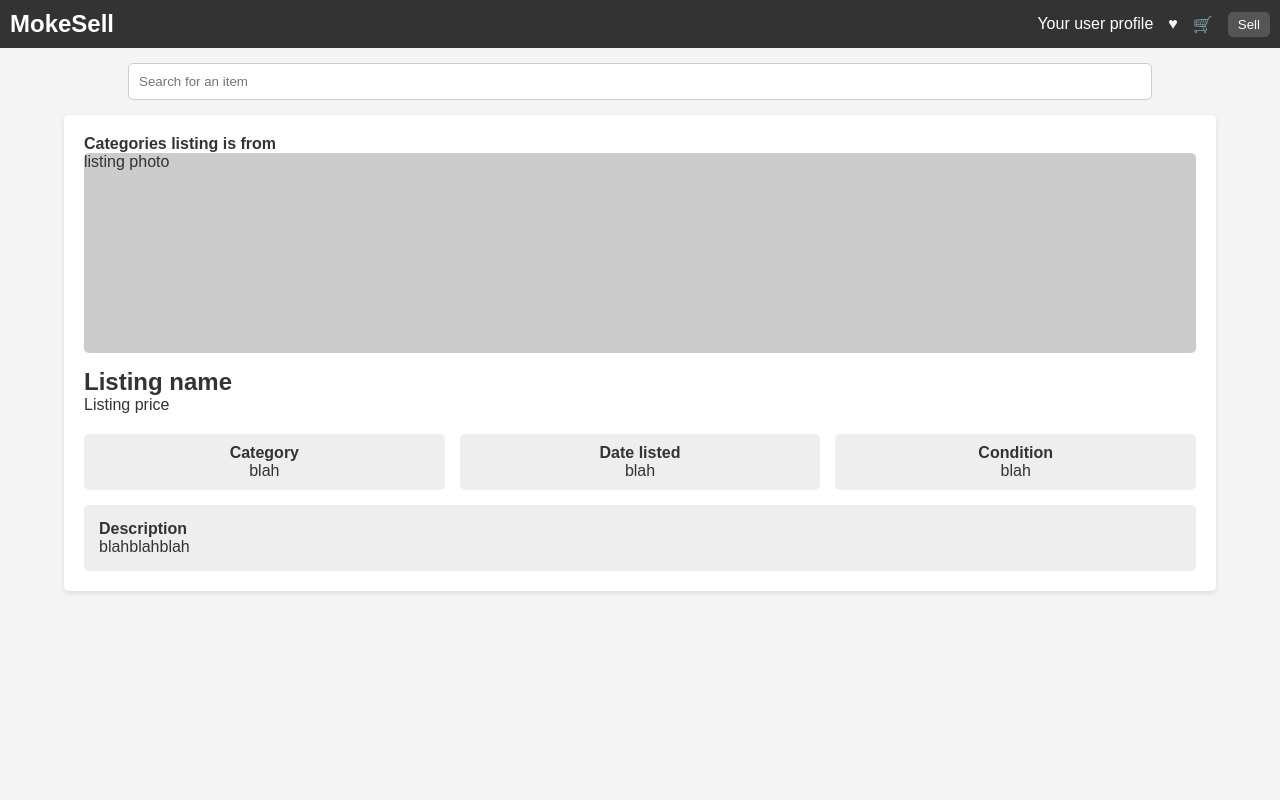
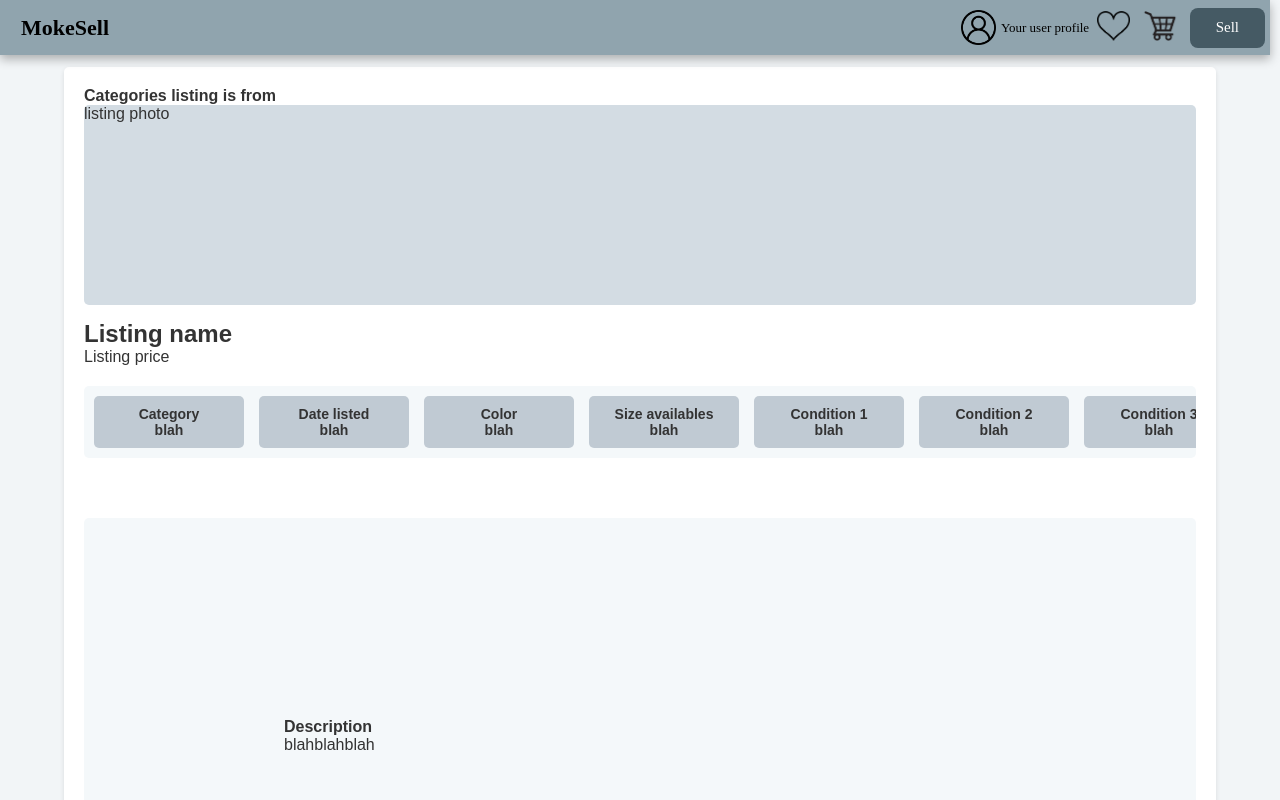
Before and after one commit to Meenakshi333333/FED_ASSG2_CLAIRE_MEENAKSHI, a plain HTML site: page Listing.html in a window 1280 px wide. Shown: the top 800 px of the page. Drawn offline with Linux system fonts and the light colour scheme; a web font is replaced by a local one.

Commit message:
created listing html and css

```diff
--- a/Listing.html
+++ b/Listing.html
@@ -3,24 +3,38 @@
 <head>
     <meta charset="UTF-8">
     <meta name="viewport" content="width=device-width, initial-scale=1.0">
-    <title>Listing Page</title>
+    <title>Mokesell Listing Page</title>
     <link rel="stylesheet" href="listing.css">
+    <link rel="stylesheet" href="home.css" type="text/css">
+    <link rel="preconnect" href="https://fonts.googleapis.com">
+    <link rel="preconnect" href="https://fonts.gstatic.com" crossorigin>
+    <link href="https://fonts.googleapis.com/css2?family=Slabo+13px&display=swap" rel="stylesheet">
 </head>
 <body>
-    <header>
-        <div class="logo">MokeSell</div>
-        <div class="user-menu">
-            <span>Your user profile</span>
-            <span>&hearts;</span>
-            <span>&#128722;</span>
-            <button>Sell</button>
+    <!--Nav Bar-->
+    <div id="NavBar">
+        <button type="button" id="HomeButton">
+            <text id="MSell">MokeSell</text>
+        </button>
+        <div id="rightbttns">
+            <button type="button" id="UserButton">
+                <img src = "user icon.png" id="UserImg">
+                <text id="userprof">Your user profile</text>
+            </button>
+            <button type="button" id="LikesButton">
+                <img src = "heart.png" id="HeartImg">
+            </button>
+            <button type="button" id="CartButton">
+                <img src = "shopping cart.webp" id="CartImg">
+            </button>
+            <button type="button" id="SellButton">
+                <text id="sell">Sell</text>
+            </button>
         </div>
-    </header>
-
+    </div>
     <div class="search-bar">
         <input type="text" placeholder="Search for an item">
     </div>
-
     <div class="container">
         <h4>Categories listing is from</h4>
         <div class="listing-photo">listing photo</div>
@@ -40,7 +54,35 @@
                 <p>blah</p>
             </div>
             <div>
-                <h4>Condition</h4>
+                <h4>Color</h4>
+                <p>blah</p>
+            </div>
+            <div>
+                <h4>Size availables</h4>
+                <p>blah</p>
+            </div>
+            <div>
+                <h4>Condition 1 </h4>
+                <p>blah</p>
+            </div>
+            <div>
+                <h4>Condition 2 </h4>
+                <p>blah</p>
+            </div>
+            <div>
+                <h4>Condition 3 </h4>
+                <p>blah</p>
+            </div>
+            <div>
+                <h4>Condition 4 </h4>
+                <p>blah</p>
+            </div>
+            <div>
+                <h4>Condition 5 </h4>
+                <p>blah</p>
+            </div>
+            <div>
+                <h4>Condition 6 </h4>
                 <p>blah</p>
             </div>
         </div>
--- a/listing.css
+++ b/listing.css
@@ -1,3 +1,142 @@
+body{
+    font-family: "Slabo 13px", serif;
+    background-color: rgb(207,216,220);
+}
+
+/* Nav Bar styling*/
+#NavBar{
+    position: fixed;
+    top:0;
+    left:0;
+    display:flex;
+    flex-direction: row;
+    justify-content: space-between;
+    align-items: center;
+    object-fit: contain;
+    height: 55px;
+    width: calc(100vw - 10px);
+    background: rgb(144, 164, 174);
+    padding: 5px 5px;
+    box-shadow: 0 4px 10px rgba(0, 0, 0, 0.3);
+}
+
+/*MokeSell Logo*/
+#HomeButton{
+    display:flex;
+    height: 45px;
+    width: 120px;
+    justify-content: center;
+    align-items: center;
+    border-radius: 8px;
+    cursor:pointer;
+    border:none;
+    background:none;
+    padding: 0px;
+    transition: background 0.4s;
+}
+#MSell{
+    font-family: "Slabo 13px", serif;
+    font-size: 22px;
+    font-weight: 550;
+}
+
+#HomeButton:hover{
+    transform: scale(1.1);
+}
+
+/*other buttons*/
+#rightbttns{
+    display: flex;
+    flex-direction: row;
+    align-items: center;
+    gap: 5px;
+}
+
+#UserButton{
+    display: flex;
+    flex-direction: row;
+    align-items: center;
+    border: none;
+    background: none;
+    height: 45px;
+    width: auto;
+    border-radius: 8px;
+    cursor:pointer;
+    gap: 5px;
+    padding: 3px 3px;
+    transition: background 0.4s;
+}
+#UserButton:hover{
+    background: rgb(118, 134, 142);
+}
+
+#UserImg{
+    height: 35px;
+    width: auto;
+}
+#userprof{
+    font-family: "Slabo 13px", serif;
+    font-size: 13px;
+}
+
+#LikesButton{
+    border: none;
+    background: none;
+    height: 35px;
+    width: auto;
+    border-radius: 8px;
+    cursor:pointer;
+    transition: background 0.4s;
+}
+#LikesButton:hover{
+    background: rgb(118, 134, 142);
+}
+
+#HeartImg{
+    height:30px;
+    width: auto;
+}
+
+#CartButton{
+    border: none;
+    background: None;
+    height:35px;
+    width: auto;
+    border-radius: 8px;
+    cursor:pointer;
+    transition: background 0.4s;
+}
+#CartButton:hover{
+    background: rgb(118, 134, 142);
+}
+
+#CartImg{
+    height: 30px;
+    width: auto;
+}
+
+#SellButton{
+    display:flex;
+    justify-content: center;
+    align-items: center;
+    border-radius: 8px;
+    border:none;
+    background: rgb(69,90,100);
+    height: 40px;
+    width: calc(100vw/17);
+    cursor:pointer;
+    transition: background 0.4s;
+}
+#SellButton:hover{
+    background:rgb(56, 73, 81);
+}
+
+#sell{
+    font-family: "Slabo 13px", serif;
+    font-size: 15px;
+    font-weight: 500;
+    color: white;
+}
 /* CSS for Listing Page */
 
 * {
@@ -8,12 +147,12 @@
 
 body {
     font-family: Arial, sans-serif;
-    background-color: #f4f4f4;
+    background-color: #f2f5f7;
     color: #333;
 }
 
 header {
-    background-color: #333;
+    background-color: #8fa8b6;
     color: #fff;
     padding: 10px;
     display: flex;
@@ -33,7 +172,7 @@ header .user-menu {
 }
 
 header .user-menu button {
-    background-color: #555;
+    background-color: #6d8493;
     color: #fff;
     border: none;
     padding: 5px 10px;
@@ -64,7 +203,7 @@ header .user-menu button {
 }
 
 .listing-photo {
-    background-color: #ccc;
+    background-color: #d3dce3;
     height: 200px;
     border-radius: 5px;
     margin-bottom: 15px;
@@ -76,21 +215,31 @@ header .user-menu button {
 
 .listing-details {
     display: flex;
-    justify-content: space-between;
+    flex-direction: row;
+    overflow-x: auto; /* Allows horizontal scrolling */
     gap: 15px;
+    padding: 10px;
+    background-color: #f4f8fa;
+    border-radius: 5px;
+    scroll-behavior: smooth; /* Smooth scrolling */
+    margin-top: 15px;
 }
 
 .listing-details div {
-    flex: 1;
-    background-color: #eee;
+    flex: 0 0 auto; /* Ensures items don't shrink */
+    min-width: 150px; /* Sets the minimum width for each card */
+    background-color: rgb(192, 202, 211);
     padding: 10px;
     border-radius: 5px;
     text-align: center;
+    font-size: 14px;
+    font-weight: bold;
+    color: #333;
 }
 
 .description {
-    margin-top: 15px;
-    background-color: #eee;
-    padding: 15px;
+    margin-top: 60px;
+    background-color: #f4f8fa;
+    padding: 200px;
     border-radius: 5px;
 }
```
